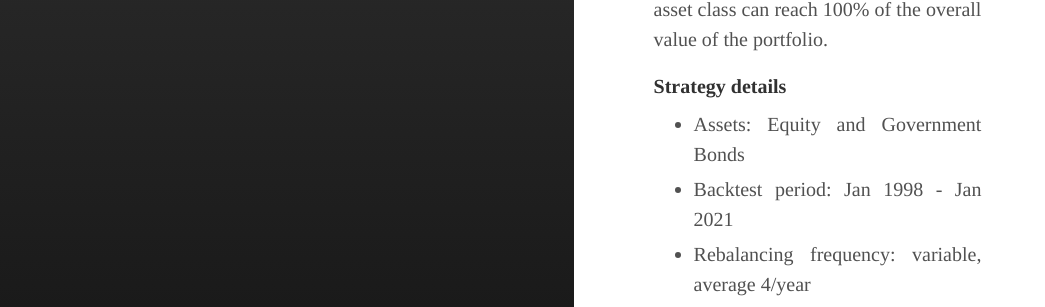
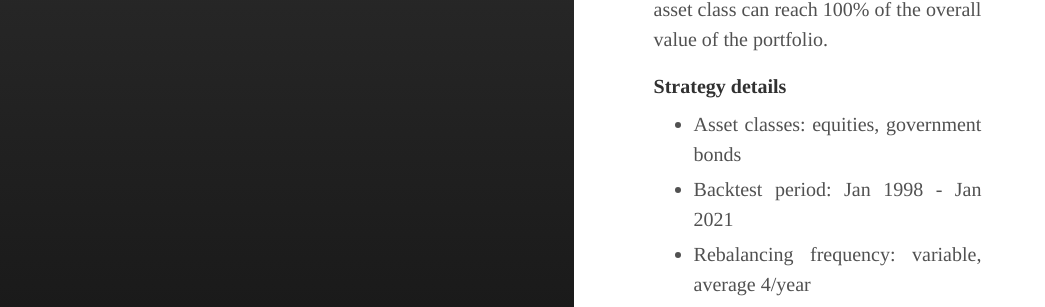
Before and after one commit to IthacaResearch/ithacaresearch.github.io, a Jekyll site: the page built from _posts/2020-10-02-Market-State-Decoder-Aggressive.md, in a window 1280 px wide and 900 px high, scrolled down 1045 px. Shown: the part 147-454 px from the top of the window, without its empty margins (0-1045 px from the left). Built offline with Jekyll 4.4.1, drawn with Linux system fonts in a browser that asks for light colours.

Commit message:
Update 2020-10-02-Market-State-Decoder-Aggressive.md

```diff
--- a/_posts/2020-10-02-Market-State-Decoder-Aggressive.md
+++ b/_posts/2020-10-02-Market-State-Decoder-Aggressive.md
@@ -17,7 +17,7 @@ The main reason of underperformance for this strategy is a period in which the m
 There are two versions of this strategy; the one described on this page is named "aggressive" as the allocations to each asset class can reach 100% of the overall value of the portfolio.
 
 #### Strategy details
-* Assets: Equity and Government Bonds
+* Asset classes: equities, government bonds
 * Backtest period: Jan 1998 - Jan 2021
 * Rebalancing frequency: variable, average 4/year
 * CAGR: 14.17 %
```
